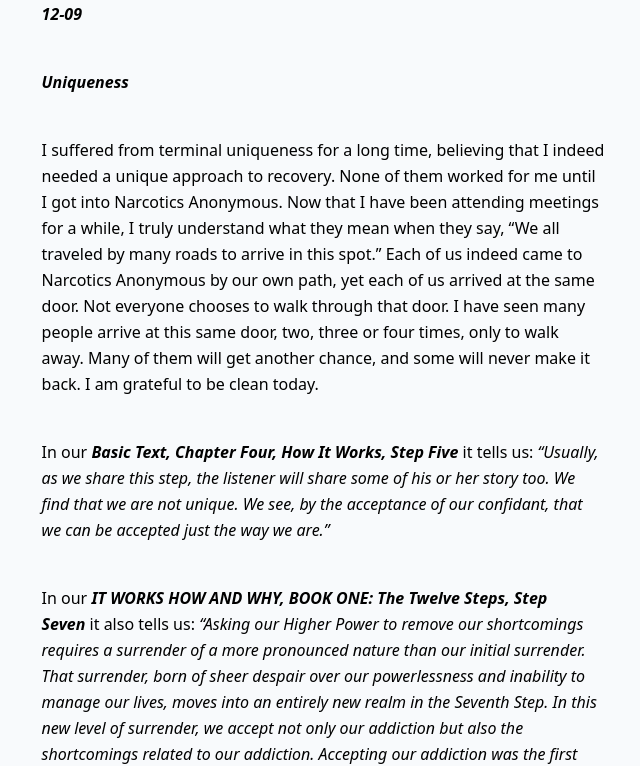
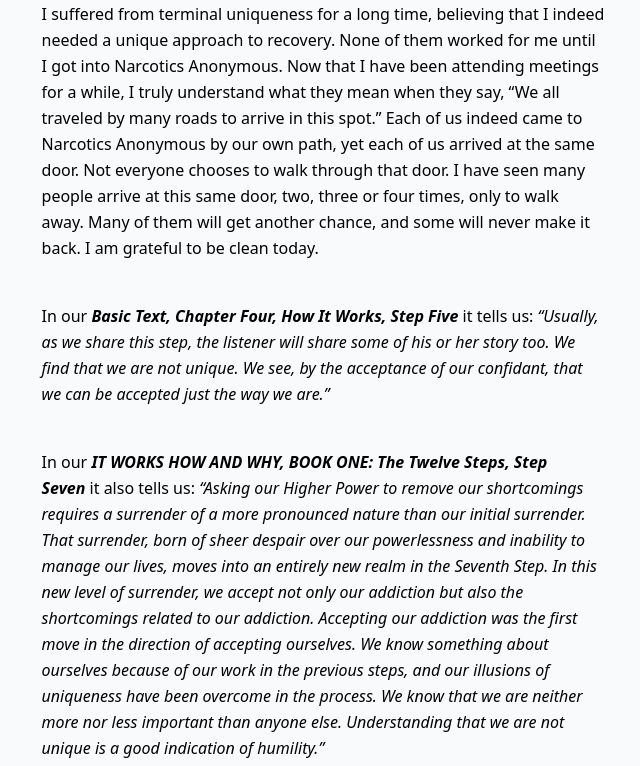
Before and after one commit to gregrossdev/jimmy-smith, an Astro site: page /date/12/09 in a window 1280 px wide. Shown: the part 190-956 px from the top of the page, without its empty margins (317-957 px from the left). Built offline with nearby package versions, Linux system fonts and the light colour scheme; Astro itself is replaced by a stand-in of ours.

Commit message:
Update December “09”

```diff
--- a/src/pages/date/12/09.md
+++ b/src/pages/date/12/09.md
@@ -661,14 +661,6 @@ title: Uniqueness
 
 <!--StartFragment-->
 
-***12-09***
-
-
-
-***Uniqueness***
-
-
-
 I suffered from terminal uniqueness for a long time, believing that I indeed needed a unique approach to recovery. None of them worked for me until I got into Narcotics Anonymous. Now that I have been attending meetings for a while, I truly understand what they mean when they say, “We all traveled by many roads to arrive in this spot.” Each of us indeed came to Narcotics Anonymous by our own path, yet each of us arrived at the same door. Not everyone chooses to walk through that door. I have seen many people arrive at this same door, two, three or four times, only to walk away. Many of them will get another chance, and some will never make it back. I am grateful to be clean today.
 
 
```
